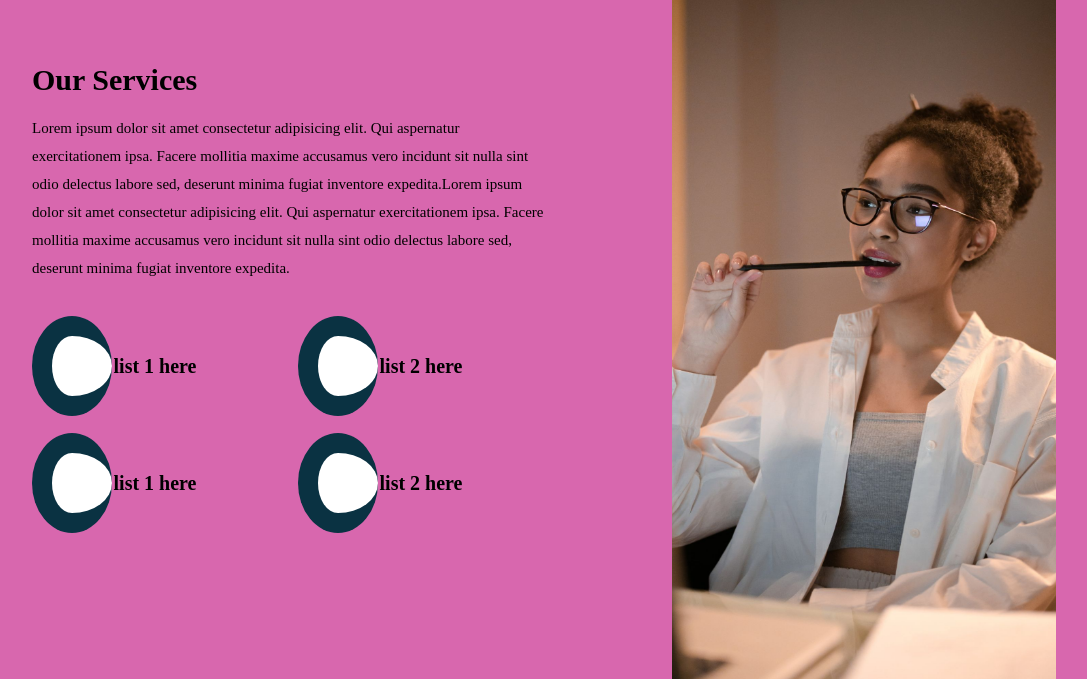
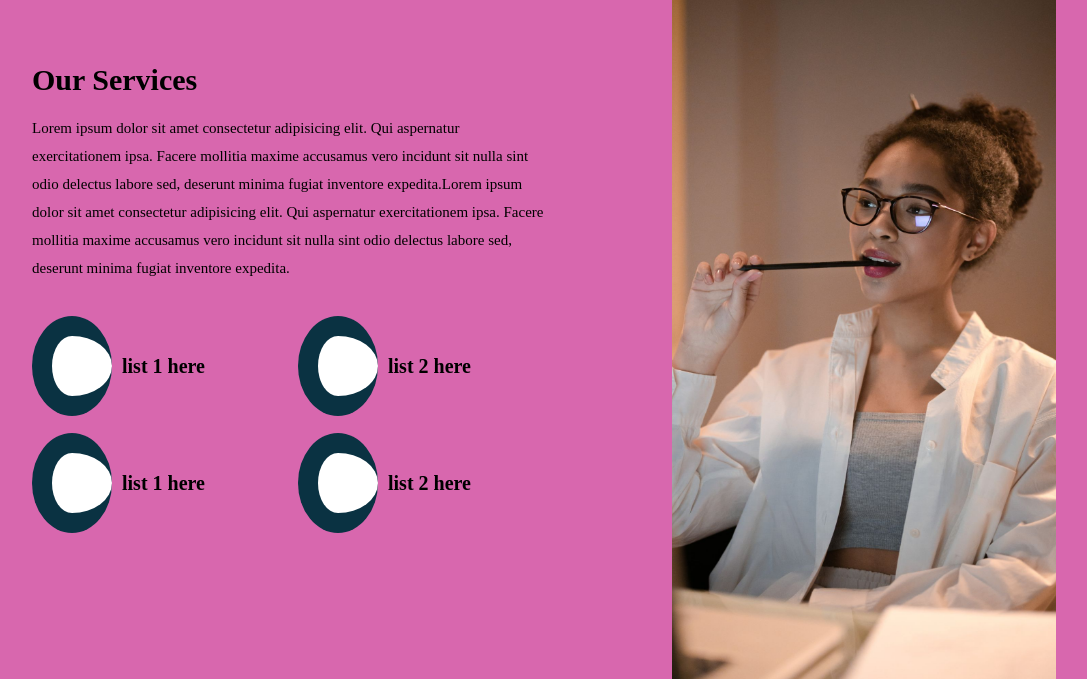
Before and after one commit to ebenaidoo40/Codea13, a PHP site: page / in a window 1280 px wide. Shown: the part 1396-2075 px from the top of the page, without its empty margins (96-1183 px from the left). Run offline with PHP 8.4, Linux system fonts and the light colour scheme; some web fonts are replaced.

Commit message:
list items arranged well

```diff
--- a/reze_frame_w/long_block_image.php
+++ b/reze_frame_w/long_block_image.php
@@ -36,6 +36,8 @@ labore sed, deserunt minima fugiat inventore expedita.";
     }
     if(!isset($arr["textColor"])){
         $arr["textColor"]="black";
+    }if(!isset($arr["listColor"])){
+        $arr["listColor"]="black";
     }
 
 
@@ -87,10 +89,7 @@ labore sed, deserunt minima fugiat inventore expedita.";
         }
         .longunderpsub'.$GLOBALS["firstcard"].'{
             display:flex;
-            position:absolute;
-            top:50%;
-            left:50%;
-            transform:translate(-50%, -50%);
+
             font-weight:bolder;
             font-size:20px;
             text-shadow: 0 0 5px 5px green;
@@ -104,6 +103,17 @@ labore sed, deserunt minima fugiat inventore expedita.";
             border:20px solid '.$arr["ringColor"].';
             border-right:none;
         }
+        .allList'.$GLOBALS["firstcard"].'{
+            position:relative;
+            display:flex;
+            align-items:center;
+            gap:10px;
+        }
+        .allList'.$GLOBALS["firstcard"].'>*{
+            flex-grow:0;
+            min-width:60px;
+        }
+
 
         @media (max-width:800px){
 
@@ -141,9 +151,9 @@ labore sed, deserunt minima fugiat inventore expedita.";
                         $arr["firstList$ii"]="list 1 here";
                     }
 
-                    echo '<div style="position:relative" class="animation'.$GLOBALS["firstcard"].' initialpos'.$GLOBALS["firstcard"].' intersectionObserver'.$GLOBALS["firstcard"].'">
+                    echo '<div class="allList'.$GLOBALS["firstcard"].' animation'.$GLOBALS["firstcard"].' initialpos'.$GLOBALS["firstcard"].' intersectionObserver'.$GLOBALS["firstcard"].'">
                             <div class="longunderpinnerbullet'.$GLOBALS["firstcard"].'"><span class="center"></span></div>
-                            <div class="longunderpsub'.$GLOBALS["firstcard"].'">'.$arr["firstList$ii"].'</div>
+                            <div class="longunderpsub'.$GLOBALS["firstcard"].'" style="color:'.$arr["listColor"].'">'.$arr["firstList$ii"].'</div>
                         </div><br>';
                 }
                 echo '</div>
@@ -155,9 +165,9 @@ labore sed, deserunt minima fugiat inventore expedita.";
                         $arr["secondList$ii"]="list 2 here";
                     }
 
-                    echo '<div style="position:relative" class="animation'.$GLOBALS["firstcard"].' initialpos'.$GLOBALS["firstcard"].' intersectionObserver'.$GLOBALS["firstcard"].'">
+                    echo '<div class="allList'.$GLOBALS["firstcard"].' animation'.$GLOBALS["firstcard"].' initialpos'.$GLOBALS["firstcard"].' intersectionObserver'.$GLOBALS["firstcard"].'">
                             <div class="longunderpinnerbullet'.$GLOBALS["firstcard"].'"><span class="center"></span></div>
-                            <div class="longunderpsub'.$GLOBALS["firstcard"].'">'.$arr["secondList$ii"].'</div>
+                            <div class="longunderpsub'.$GLOBALS["firstcard"].'" style="color:'.$arr["listColor"].'">'.$arr["secondList$ii"].'</div>
                         </div><br>';
                 }
                 echo '</div>
```
